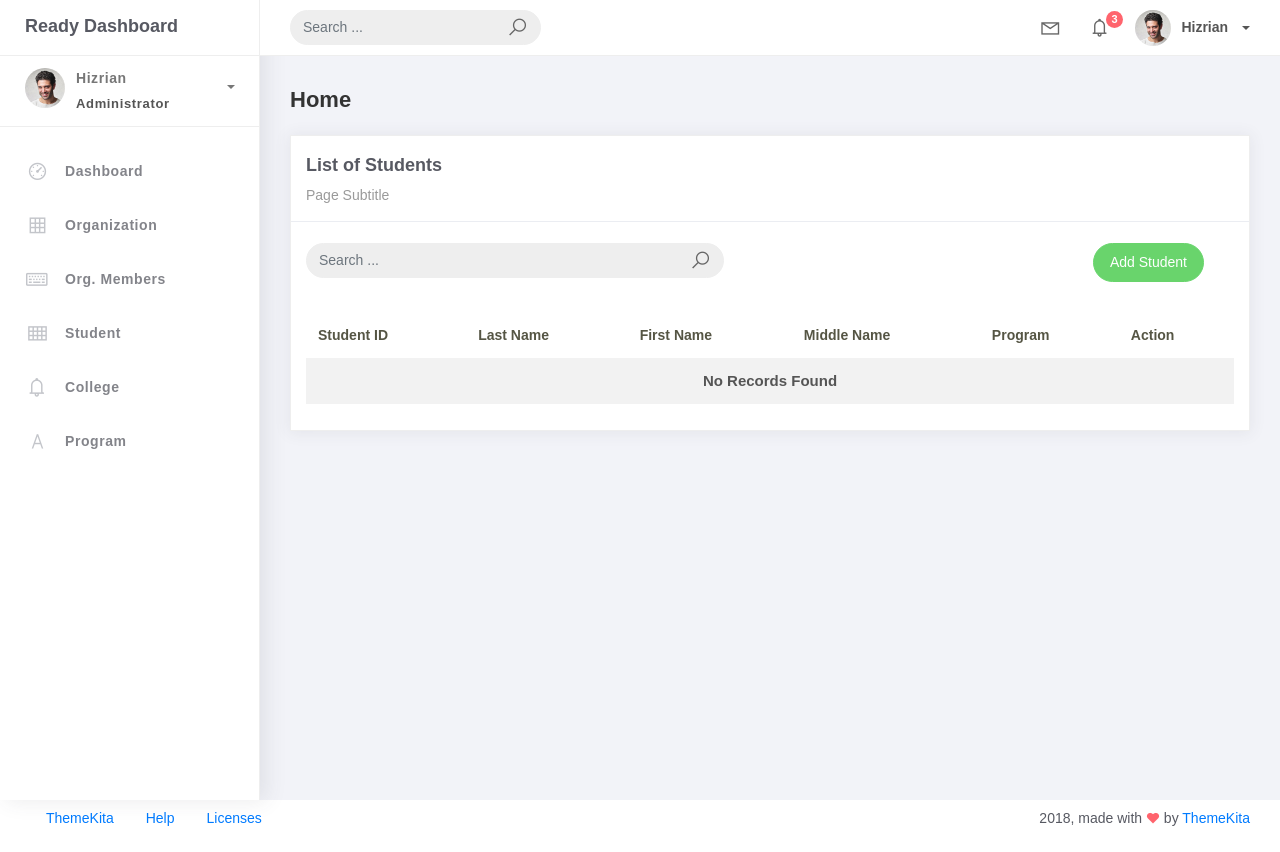
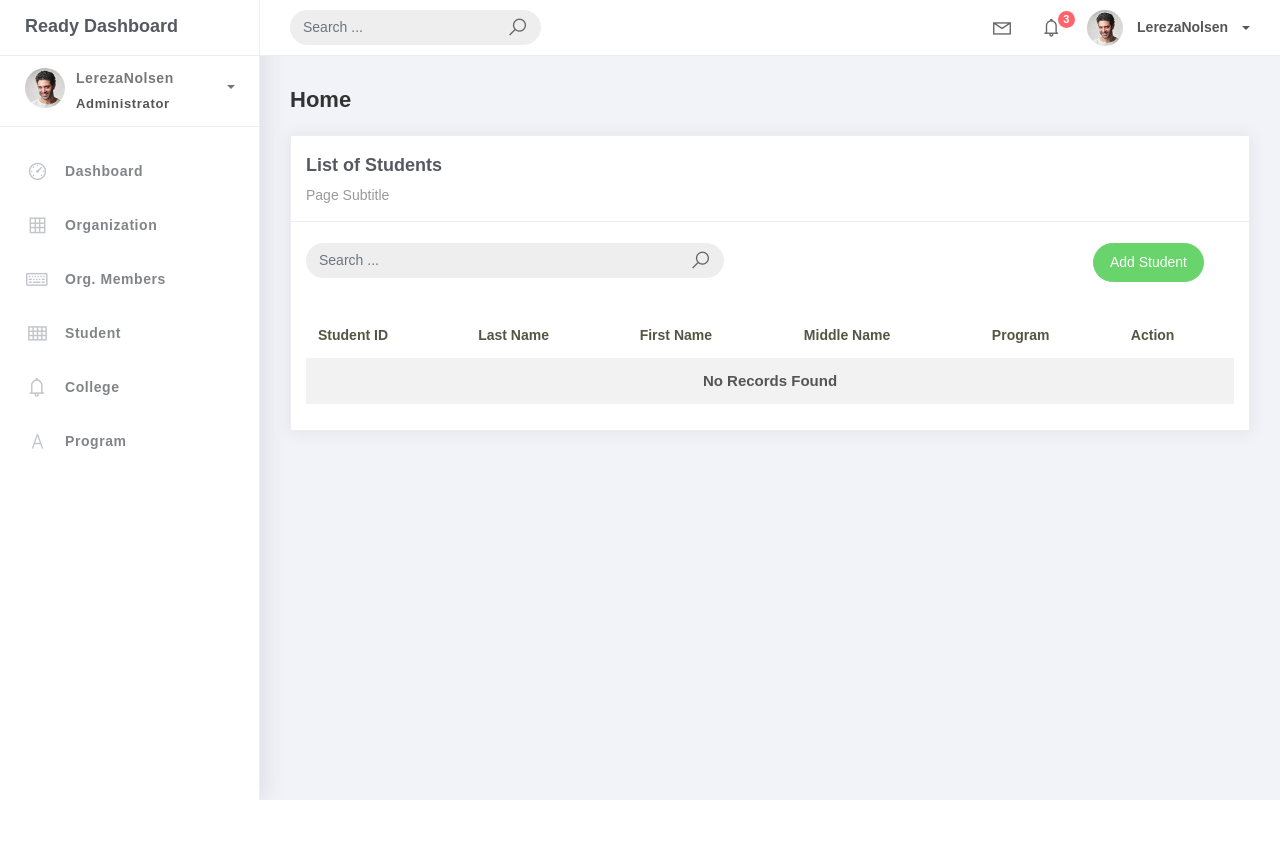
Before and after one commit to lereza/PSUSphere, a Django app: page /student_list/ in a window 1280 px wide. After the commit the page ends 800 px from the top, so only its background shows below. Run offline with Django 5.2, Linux system fonts and the light colour scheme; data that the repository does not hold is empty; some libraries are stand-ins or nearby versions.

Commit message:
Updated base.html

```diff
--- a/projectsite/templates/base.html
+++ b/projectsite/templates/base.html
@@ -20,7 +20,6 @@
             </div>
             <nav class="navbar navbar-header navbar-expand-lg">
                 <div class="container-fluid">
-
                     <form class="navbar-left navbar-form nav-search mr-md-3" action="">
                         <div class="input-group">
                             <input type="text" placeholder="Search ..." class="form-control">
@@ -100,23 +99,27 @@
                             </ul>
                         </li>
                         <li class="nav-item dropdown">
-                                <a class="dropdown-toggle profile-pic" data-toggle="dropdown" href="#" aria-expanded="false"> <img src="{% static 'img/profile.jpg' %}" alt="user-img" width="36" class="img-circle"><span >Hizrian</span></span> </a>
+                            <a class="dropdown-toggle profile-pic" data-toggle="dropdown" href="#" aria-expanded="false">
+                                <img src="{% static 'img/profile.jpg' %}" alt="user-img" width="36" class="img-circle">
+                                <span>LerezaNolsen</span>
+                            </a>
                             <ul class="dropdown-menu dropdown-user">
                                 <li>
                                     <div class="user-box">
                                         <div class="u-img"><img src="{% static 'img/profile.jpg' %}" alt="user"></div>
                                         <div class="u-text">
-                                                <h4>Hizrian</h4>
-                                                <p class="text-muted">hello@themekita.com</p><a href="profile.html" class="btn btn-rounded btn-danger btn-sm">View Profile</a></div>
+                                            <h4>LerezaNolsen</h4>
+                                            <p class="text-muted">hello@themekita.com</p>
+                                            <a href="profile.html" class="btn btn-rounded btn-danger btn-sm">View Profile</a>
+                                        </div>
                                     </div>
                                 </li>
                                 <div class="dropdown-divider"></div>
                                 <a class="dropdown-item" href="#"><i class="ti-user"></i> My Profile</a>
-                                        <a class="dropdown-item" href="#"></i> My Balance</a>
+                                <a class="dropdown-item" href="#">My Balance</a>
                                 <a class="dropdown-item" href="#"><i class="ti-email"></i> Inbox</a>
                                 <div class="dropdown-divider"></div>
                                 <a class="dropdown-item" href="#"><i class="ti-settings"></i> Account Setting</a>
-                                        <div class="dropdown-divider"></div>
                                 <div class="dropdown-divider"></div>
                                 <form method="post" action="{% url 'logout' %}" style="margin: 0;">
                                     {% csrf_token %}
@@ -124,9 +127,7 @@
                                         <i class="fa fa-power-off"></i> Logout
                                     </button>
                                 </form>
-
                             </ul>
-                                    <!-- /.dropdown-user -->
                         </li>
                     </ul>
                 </div>
@@ -141,14 +142,14 @@
                     <div class="info">
                         <a class="" data-toggle="collapse" href="#collapseExample" aria-expanded="true">
                             <span>
-                                        Hizrian
+                                LerezaNolsen
                                 <span class="user-level">Administrator</span>
                                 <span class="caret"></span>
                             </span>
                         </a>
                         <div class="clearfix"></div>
 
-                                <div class="collapse in" id="collapseExample" aria-expanded="true" style="">
+                        <div class="collapse in" id="collapseExample" aria-expanded="true">
                             <ul class="nav">
                                 <li>
                                     <a href="#profile">
@@ -212,58 +213,7 @@
         <div class="main-panel">
             {% block content %}
             {% endblock %}
-                        <div class="container-fluid">
-                            </div>
-                        </div>
-                    </div>
-                    <footer class="footer">
-                        <div class="container-fluid">
-                            <nav class="pull-left">
-                                <ul class="nav">
-                                    <li class="nav-item">
-                                        <a class="nav-link" href="http://www.themekita.com">
-                                            ThemeKita
-                                        </a>
-                                    </li>
-                                    <li class="nav-item">
-                                        <a class="nav-link" href="#">
-                                            Help
-                                        </a>
-                                    </li>
-                                    <li class="nav-item">
-                                        <a class="nav-link" href="#">
-                                            Licenses
-                                        </a>
-                                    </li>
-                                </ul>
-                            </nav>
-                            <div class="copyright ml-auto">
-                                2018, made with <i class="la la-heart heart text-danger"></i> by <a href="http://www.themekita.com">ThemeKita</a>
-                            </div>
-                        </div>
-                    </footer>
-                </div>
-            </div>
-        </div>
-        <!-- Modal -->
-        <div class="modal fade" id="modalUpdate" tabindex="-1" role="dialog" aria-labelledby="modalUpdatePro" aria-hidden="true">
-            <div class="modal-dialog modal-dialog-centered" role="document">
-                <div class="modal-content">
-                    <div class="modal-header bg-primary">
-                        <h6 class="modal-title"><i class="la la-frown-o"></i> Under Development</h6>
-                        <button type="button" class="close" data-dismiss="modal" aria-label="Close">
-                            <span aria-hidden="true">&times;</span>
-                        </button>
-                    </div>
-                    <div class="modal-body text-center">
-                        <p>Currently the pro version of the <b>Ready Dashboard</b> Bootstrap is in progress development</p>
-                        <p>
-                        <b>We'll let you know when it's done</b></p>
-                    </div>
-                    <div class="modal-footer">
-                        <button type="button" class="btn btn-secondary" data-dismiss="modal">Close</button>
-                    </div>
-                </div>
+            <div class="container-fluid"></div>
         </div>
     </div>
 </body>
@@ -271,12 +221,9 @@
 <script src="{% static 'js/plugin/jquery-ui-1.12.1.custom/jquery-ui.min.js' %}"></script>
 <script src="{% static 'js/core/popper.min.js' %}"></script>
 <script src="{% static 'js/core/bootstrap.min.js' %}"></script>
-    <script src="{% static 'js/plugin/chartist/chartist.min.js' %}"></script>
-    <script src="{% static 'js/plugin/chartist/plugin/chartist-plugin-tooltip.min.js' %}"></script>
-    <script src="{% static 'js/plugin/bootstrap-notify/bootstrap-notify.min.js' %}"></script>
-    <script src="{% static 'js/plugin/bootstrap-toggle/bootstrap-toggle.min.js' %}"></script>
-    <script src="{% static 'js/plugin/jquery-mapael/jquery.mapael.min.js' %}"></script>
-    <script src="{% static 'js/plugin/jquery-mapael/maps/world_countries.min.js' %}"></script>
-    <script src="{% static 'js/plugin/chart-circle/circles.min.js' %}"></script>
-    <script src="{% static 'js/plugin/jquery-scrollbar/jquery.scrollbar.min.js' %}"></script>
+<script src="{% static 'js/plugins/bootstrap-switch.js' %}"></script>
+<script src="{% static 'js/plugins/chartist.min.js' %}"></script>
+<script src="{% static 'js/plugins/bootstrap-notify.js' %}"></script>
 <script src="{% static 'js/ready.min.js' %}"></script>
+<script src="{% static 'js/demo.js' %}"></script>
+</html>
```
Lines whose indentation alone changed are shown as unchanged.
